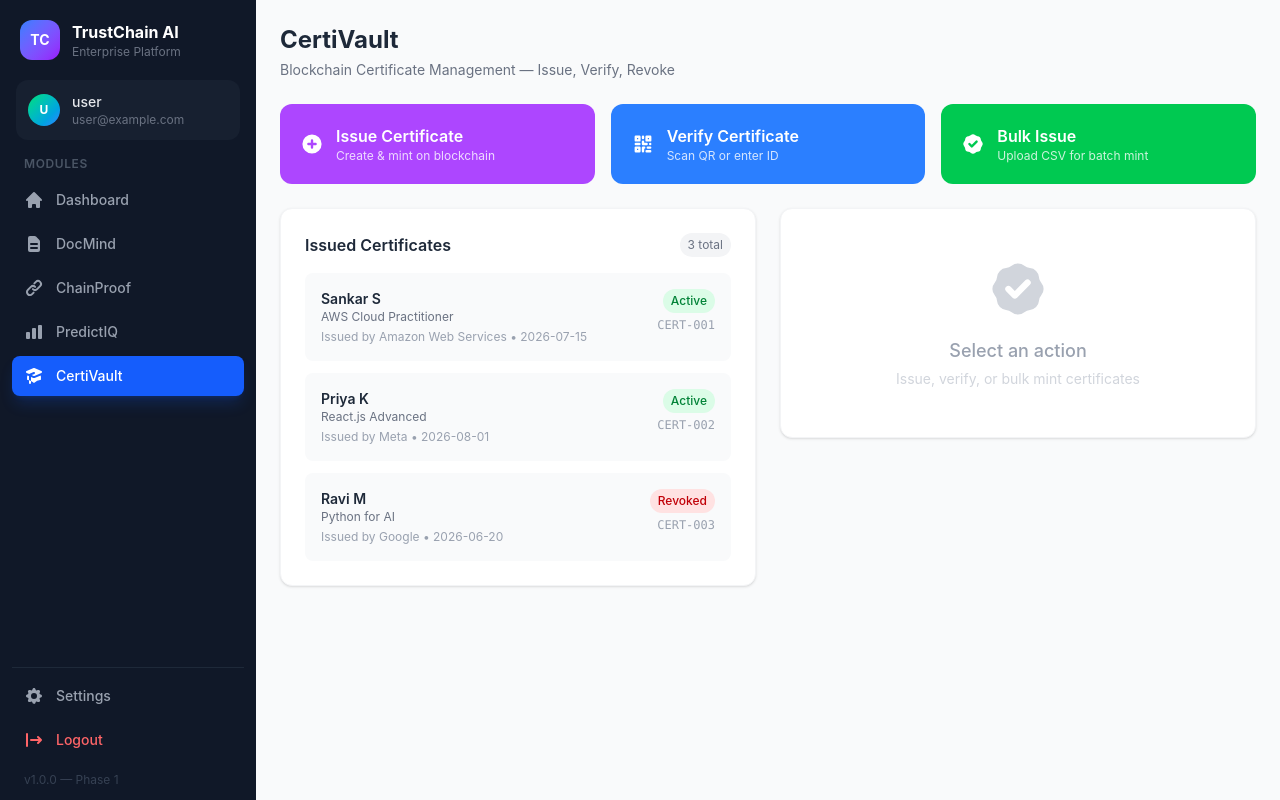
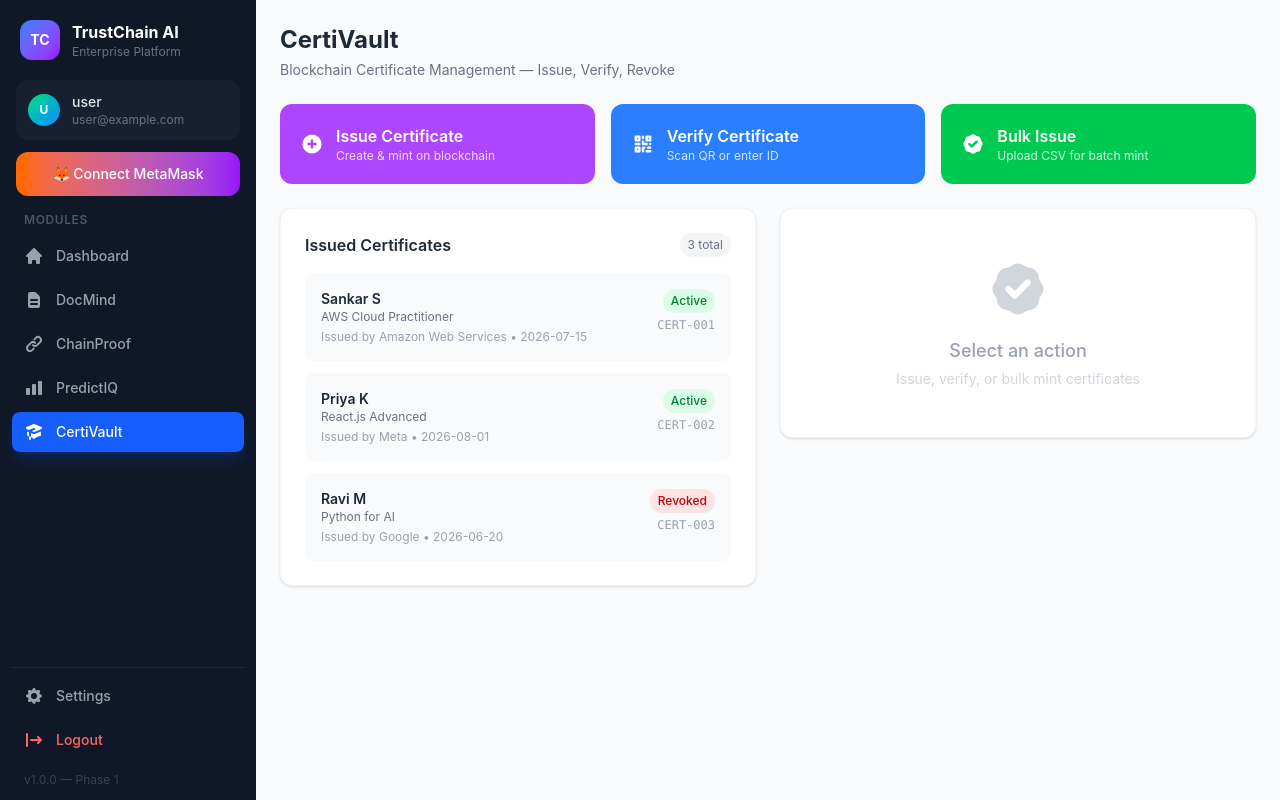
Before and after one commit to Sankar2316/trustchain-ai, a React app in the folder frontend/: page /certivault in a window 1280 px wide. Built offline with nearby package versions, Linux system fonts and the light colour scheme; no server answers; sample sign-in values are in the browser's storage; the HTML template or start-up script is replaced by a standard one.

Commit message:
MetaMask wallet connected! Real Web3 integration with wallet address display

```diff
--- a/frontend/package.json
+++ b/frontend/package.json
@@ -11,6 +11,7 @@
   },
   "dependencies": {
     "axios": "^1.20.0",
+    "ethers": "^6.17.0",
     "firebase": "^12.18.0",
     "react": "^19.2.8",
     "react-dom": "^19.2.8",
--- a/frontend/src/App.jsx
+++ b/frontend/src/App.jsx
@@ -1,5 +1,6 @@
 import { BrowserRouter, Routes, Route, Navigate } from 'react-router-dom';
 import { AuthProvider, useAuth } from './context/AuthContext';
+import { WalletProvider } from './context/WalletContext';
 import Layout from './components/layout/Layout';
 import Dashboard from './pages/Dashboard';
 import DocMind from './pages/DocMind';
@@ -18,6 +19,7 @@ function App() {
   return (
     <BrowserRouter>
       <AuthProvider>
+        <WalletProvider>
           <Routes>
             <Route path="/login" element={<Login />} />
             <Route path="/register" element={<Register />} />
@@ -29,6 +31,7 @@ function App() {
               <Route path="/certivault" element={<CertiVault />} />
             </Route>
           </Routes>
+        </WalletProvider>
       </AuthProvider>
     </BrowserRouter>
   );
--- a/frontend/src/components/layout/Sidebar.jsx
+++ b/frontend/src/components/layout/Sidebar.jsx
@@ -1,7 +1,7 @@
-import { NavLink } from 'react-router-dom';
+import { NavLink, useNavigate } from 'react-router-dom';
 import { HiHome, HiDocumentText, HiLink, HiChartBar, HiAcademicCap, HiCog, HiLogout } from 'react-icons/hi';
 import { useAuth } from '../../context/AuthContext';
-import { useNavigate } from 'react-router-dom';
+import { useWallet } from '../../context/WalletContext';
 
 const navItems = [
   { path: '/', icon: HiHome, label: 'Dashboard' },
@@ -13,6 +13,7 @@ const navItems = [
 
 export default function Sidebar() {
   const { user, logout } = useAuth();
+  const { account, chainId, connecting, connectWallet, disconnectWallet, shortAddress, getNetworkName } = useWallet();
   const navigate = useNavigate();
 
   async function handleLogout() {
@@ -34,7 +35,7 @@ export default function Sidebar() {
       </div>
 
       {/* User Profile */}
-      <div className="mx-4 mb-4 p-3 bg-gray-800/50 rounded-xl">
+      <div className="mx-4 mb-3 p-3 bg-gray-800/50 rounded-xl">
         <div className="flex items-center gap-3">
           <div className="w-8 h-8 bg-gradient-to-br from-green-400 to-blue-500 rounded-full flex items-center justify-center text-white text-xs font-bold">
             {user?.email?.[0]?.toUpperCase() || 'U'}
@@ -46,6 +47,30 @@ export default function Sidebar() {
         </div>
       </div>
 
+      {/* Wallet Connect */}
+      <div className="mx-4 mb-4">
+        {account ? (
+          <div className="p-3 bg-gradient-to-r from-orange-500/10 to-purple-500/10 border border-orange-500/20 rounded-xl">
+            <div className="flex items-center justify-between mb-1">
+              <span className="text-xs text-gray-400">Wallet Connected</span>
+              <div className="w-2 h-2 bg-green-400 rounded-full animate-pulse"></div>
+            </div>
+            <p className="text-sm font-mono text-orange-400">{shortAddress(account)}</p>
+            <p className="text-xs text-gray-500 mt-1">{getNetworkName(chainId)}</p>
+            <button onClick={disconnectWallet} className="text-xs text-red-400 hover:text-red-300 mt-2 transition-colors">Disconnect</button>
+          </div>
+        ) : (
+          <button onClick={connectWallet} disabled={connecting}
+            className="w-full p-3 bg-gradient-to-r from-orange-500 to-purple-600 hover:from-orange-600 hover:to-purple-700 rounded-xl text-sm font-medium transition-all flex items-center justify-center gap-2 disabled:opacity-50">
+            {connecting ? (
+              <><svg className="animate-spin w-4 h-4" viewBox="0 0 24 24"><circle className="opacity-25" cx="12" cy="12" r="10" stroke="currentColor" strokeWidth="4" fill="none"/><path className="opacity-75" fill="currentColor" d="M4 12a8 8 0 018-8V0C5.373 0 0 5.373 0 12h4z"/></svg> Connecting...</>
+            ) : (
+              <>🦊 Connect MetaMask</>
+            )}
+          </button>
+        )}
+      </div>
+
       {/* Navigation */}
       <nav className="flex-1 px-3 space-y-1">
         <p className="text-xs text-gray-600 font-semibold uppercase tracking-wider px-3 mb-2">Modules</p>
@@ -53,9 +78,7 @@ export default function Sidebar() {
           <NavLink key={path} to={path}
             className={({ isActive }) =>
               "flex items-center gap-3 px-3 py-2.5 rounded-lg transition-all " +
-              (isActive
-                ? "bg-blue-600 text-white shadow-lg shadow-blue-600/20"
-                : "text-gray-400 hover:bg-gray-800 hover:text-white")
+              (isActive ? "bg-blue-600 text-white shadow-lg shadow-blue-600/20" : "text-gray-400 hover:bg-gray-800 hover:text-white")
             }>
             <Icon className="w-5 h-5" />
             <span className="text-sm font-medium">{label}</span>
@@ -63,21 +86,17 @@ export default function Sidebar() {
         ))}
       </nav>
 
-      {/* Bottom Section */}
+      {/* Bottom */}
       <div className="p-3 space-y-1">
         <div className="border-t border-gray-800 mb-2"></div>
-        <NavLink to="/settings"
-          className="flex items-center gap-3 px-3 py-2.5 rounded-lg text-gray-400 hover:bg-gray-800 hover:text-white transition-colors">
+        <NavLink to="/settings" className="flex items-center gap-3 px-3 py-2.5 rounded-lg text-gray-400 hover:bg-gray-800 hover:text-white transition-colors">
           <HiCog className="w-5 h-5" />
           <span className="text-sm font-medium">Settings</span>
         </NavLink>
-        <button onClick={handleLogout}
-          className="w-full flex items-center gap-3 px-3 py-2.5 rounded-lg text-red-400 hover:bg-red-500/10 hover:text-red-300 transition-colors">
+        <button onClick={handleLogout} className="w-full flex items-center gap-3 px-3 py-2.5 rounded-lg text-red-400 hover:bg-red-500/10 hover:text-red-300 transition-colors">
           <HiLogout className="w-5 h-5" />
           <span className="text-sm font-medium">Logout</span>
         </button>
-
-        {/* Version */}
         <div className="px-3 pt-2">
           <p className="text-xs text-gray-700">v1.0.0 — Phase 1</p>
         </div>
--- /dev/null
+++ b/frontend/src/context/WalletContext.jsx
@@ -0,0 +1,52 @@
+import { createContext, useContext, useState } from 'react';
+
+const WalletContext = createContext();
+export function useWallet() { return useContext(WalletContext); }
+
+export function WalletProvider({ children }) {
+  const [account, setAccount] = useState(null);
+  const [chainId, setChainId] = useState(null);
+  const [connecting, setConnecting] = useState(false);
+
+  async function connectWallet() {
+    if (!window.ethereum) {
+      alert('MetaMask not installed! Please install MetaMask extension.');
+      window.open('https://metamask.io/download/', '_blank');
+      return;
+    }
+    try {
+      setConnecting(true);
+      const accounts = await window.ethereum.request({ method: 'eth_requestAccounts' });
+      const chain = await window.ethereum.request({ method: 'eth_chainId' });
+      setAccount(accounts[0]);
+      setChainId(chain);
+
+      window.ethereum.on('accountsChanged', (accs) => setAccount(accs[0] || null));
+      window.ethereum.on('chainChanged', (id) => { setChainId(id); window.location.reload(); });
+    } catch (err) {
+      console.error('Wallet connection failed:', err);
+    }
+    setConnecting(false);
+  }
+
+  function disconnectWallet() {
+    setAccount(null);
+    setChainId(null);
+  }
+
+  function shortAddress(addr) {
+    if (!addr) return '';
+    return addr.slice(0, 6) + '...' + addr.slice(-4);
+  }
+
+  function getNetworkName(id) {
+    const networks = { '0x1': 'Ethereum', '0x89': 'Polygon', '0x13882': 'Amoy Testnet', '0x5': 'Goerli', '0xaa36a7': 'Sepolia', '0x539': 'Localhost' };
+    return networks[id] || 'Unknown Network';
+  }
+
+  return (
+    <WalletContext.Provider value={{ account, chainId, connecting, connectWallet, disconnectWallet, shortAddress, getNetworkName }}>
+      {children}
+    </WalletContext.Provider>
+  );
+}
```
Also changed, not shown: 1 other file (tests, documents, lock files or other folders). Lines whose indentation alone changed are shown as unchanged.
